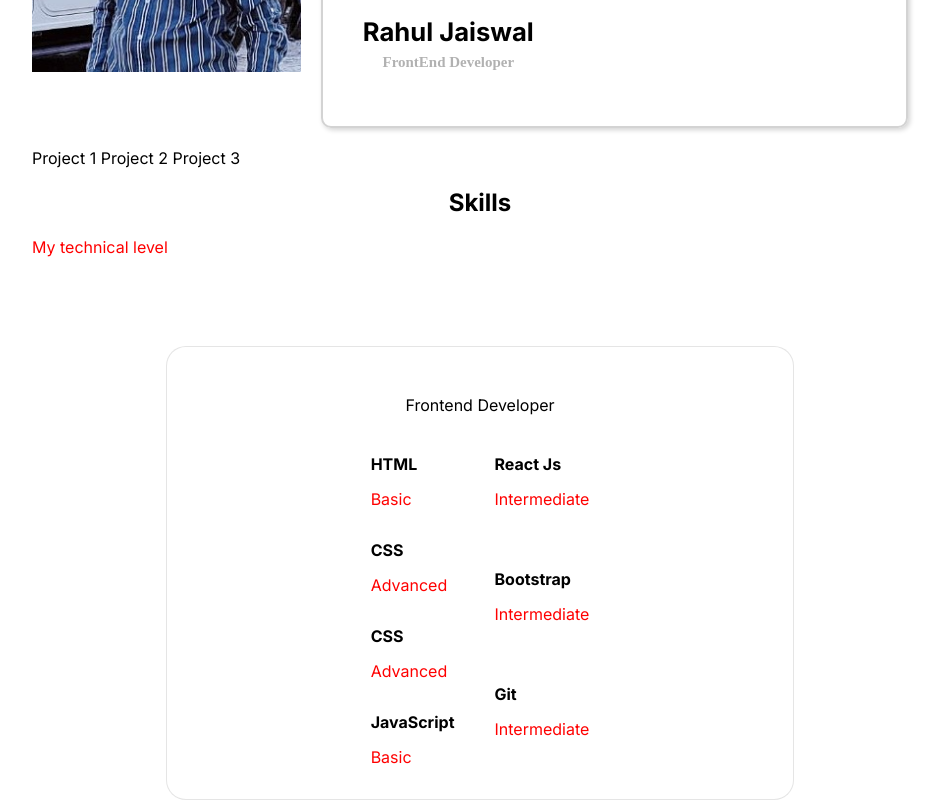
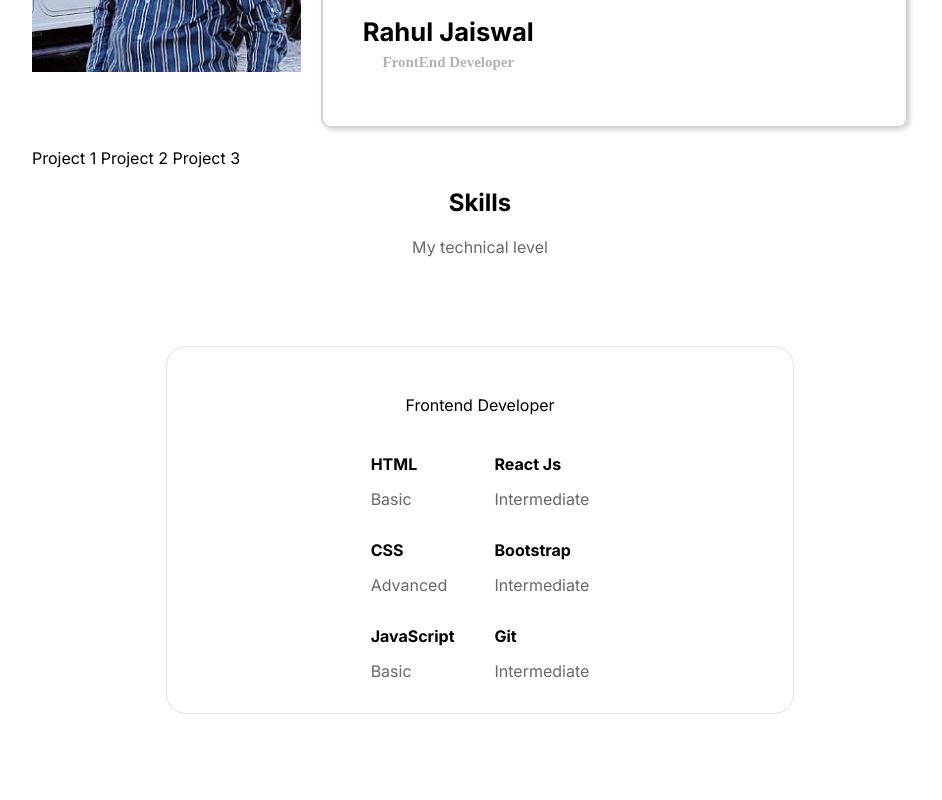
Before and after one commit to raul1258/Myportfolio, a React (Create React App) app: page / in a window 1280 px wide. Shown: the part 1023-1823 px from the top of the page, without its empty margins (160-1102 px from the left). After the commit the page ends 1737 px from the top, so only its background shows below. Built offline with nearby package versions, Linux system fonts and the light colour scheme.

Commit message:
skills update

```diff
--- a/src/components/Skills/Skills.js
+++ b/src/components/Skills/Skills.js
@@ -26,13 +26,7 @@ function Skills() {
                                 <span className='skills_level'>Advanced</span>
                             </div>
                         </div>
-                        <div className='skills_data'>
 
-                            <div>
-                                <h3 className='skills_name'>CSS</h3>
-                                <span className='skills_level'>Advanced</span>
-                            </div>
-                        </div>
                         <div className='skills_data'>
 
                             <div>
--- a/src/components/Skills/style.css
+++ b/src/components/Skills/style.css
@@ -1,6 +1,9 @@
-.section_title{
+.section_title, .section_subtitle{
 display: flex;
 justify-content: center;
+}
+span{
+    color:rgb(105, 104, 102) ;
 }
 .skills_container{
     grid-template-columns: repeat(2,350px);
```
